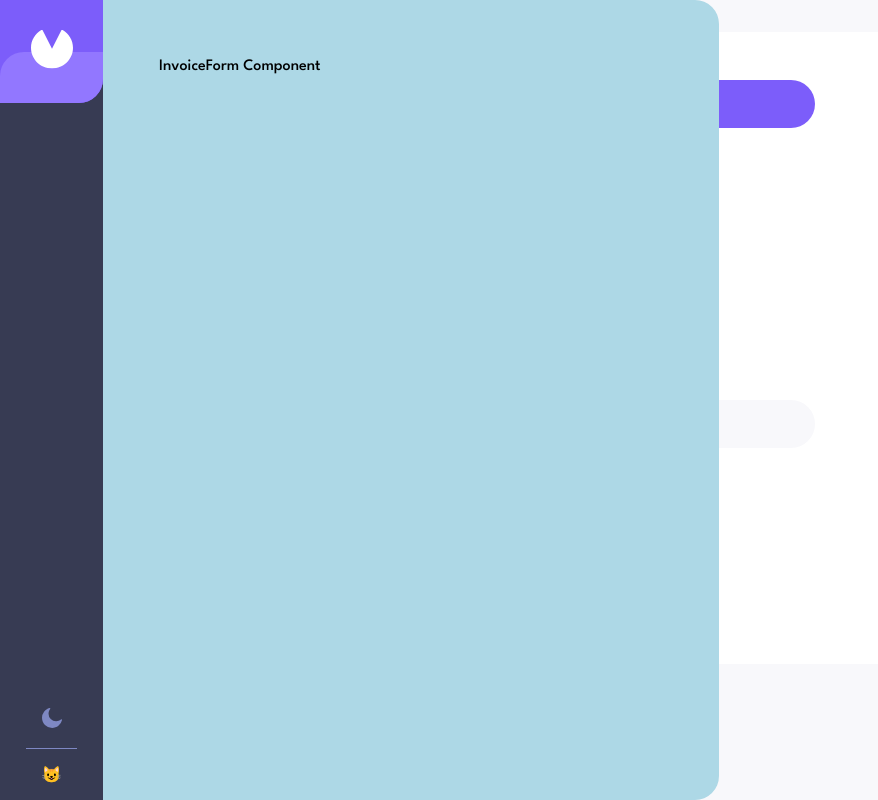
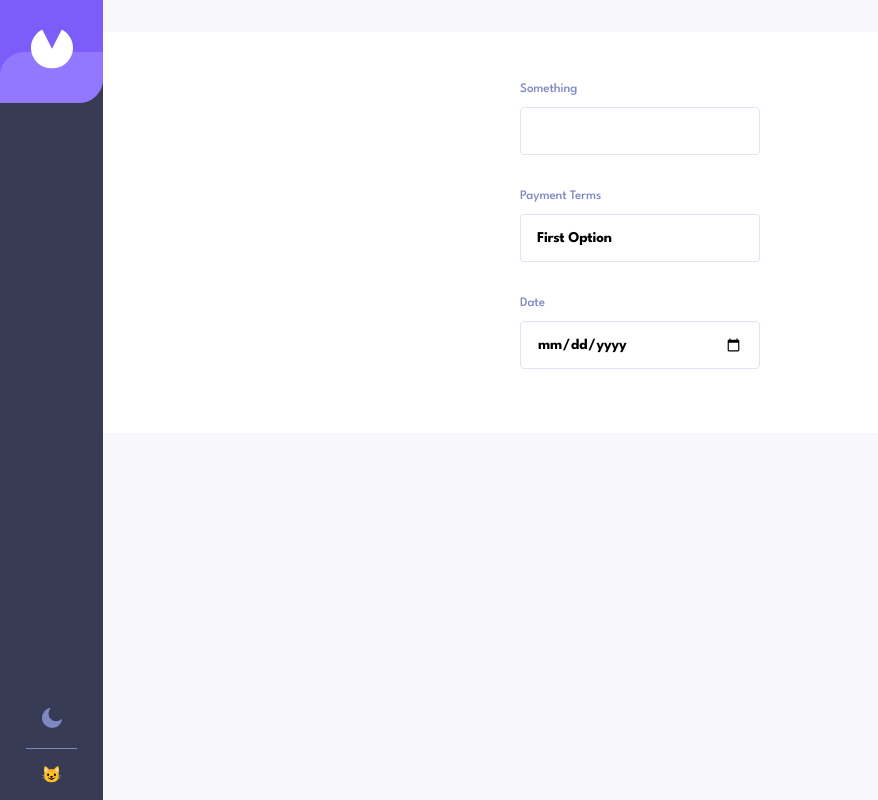
Before and after one commit to billybenntt/portfolio-project-6-invoice_app, a React (Vite) app: page / in a window 1280 px wide. Shown: the whole page, without its empty margins (0-878 px from the left). Built offline with nearby package versions, Linux system fonts and the light colour scheme.

Commit message:
added form components

```diff
--- a/src/components/InvoiceForm.tsx
+++ b/src/components/InvoiceForm.tsx
@@ -1,6 +1,6 @@
 function InvoiceForm() {
   return (
-    <div className="invoice-form show">
+    <div className="invoice-form">
       <h2>InvoiceForm Component</h2>
     </div>
   )
--- /dev/null
+++ b/src/components/subcomponents/FormRow.tsx
@@ -0,0 +1,20 @@
+type formRow = {
+    label: string
+}
+
+
+function FormRow(props: formRow) {
+
+    const {label} = props
+
+
+    return (
+        <div className="form__row">
+            <label htmlFor="" className="form__label">{label}</label>
+            <input type="text" className="form__input"/>
+        </div>
+
+    )
+}
+
+export default FormRow
--- /dev/null
+++ b/src/components/subcomponents/FormRowSelect.tsx
@@ -0,0 +1,47 @@
+import React, {useState} from "react";
+
+type formRow = {
+    label: string
+}
+
+
+function FormRowSelect(props:    formRow) {
+
+    const [value, setValue] = useState("First Option");
+    const [show, setShow] = useState("hide");
+
+
+    const {label} = props
+
+    const handleToggle = () => {
+        setShow("show");
+    };
+
+    const handleOption = (value: string) => {
+        setValue(value)
+        setShow("");
+    }
+
+    const handleChange = (e: React.ChangeEvent<HTMLInputElement>) => {
+        // Update the state when the input value changes
+        console.log(e.target.value)
+        setShow("");
+    };
+
+
+    return (
+        <div className="form__row-select">
+            <label htmlFor="" className="form__label">{label}</label>
+            <input type="text" value={value} className="form__input" onClick={handleToggle} onChange={handleChange}/>
+            <ul className={`form__select ${show}`} onMouseLeave={() => setShow("")}>
+                <li className="form__select-item" onClick={() => handleOption("option 1")}>option 1</li>
+                <li className="form__select-item" onClick={() => handleOption("option 2")}>option 2</li>
+                <li className="form__select-item" onClick={() => handleOption("option 3")}>option 3</li>
+                <li className="form__select-item" onClick={() => handleOption("option 4")}>option 4</li>
+            </ul>
+        </div>
+
+    )
+}
+
+export default FormRowSelect
--- a/src/pages/EmptyPage.tsx
+++ b/src/pages/EmptyPage.tsx
@@ -1,6 +1,8 @@
 import Navbar from "../components/Navbar.tsx";
-import IconPlus from '../assets/icon-plus.svg'
+// import IconPlus from '../assets/icon-plus.svg'
 import InvoiceForm from "../components/InvoiceForm.tsx";
+import FormRow from "../components/subcomponents/FormRow.tsx";
+import FormRowSelect from "../components/subcomponents/FormRowSelect.tsx";
 
 function InvoicesMainPage() {
 
@@ -11,53 +13,61 @@ function InvoicesMainPage() {
             <InvoiceForm/>
             <main className="main-container" style={{backgroundColor: "white"}}>
                 <div style={{display: 'flex', flexDirection: 'column', gap: '1rem', padding: "3rem"}}>
-                    <button className="btn btn-primary-1">
-                    <span className="btn-img">
-                    <img src={IconPlus} alt="icon"/>
-                    </span>
-                        <span className="text-lg">New Invoice</span>
-                    </button>
+                    {/*<button className="btn btn-primary-1">*/}
+                    {/*<span className="btn-img">*/}
+                    {/*<img src={IconPlus} alt="icon"/>*/}
+                    {/*</span>*/}
+                    {/*    <span className="text-lg">New Invoice</span>*/}
+                    {/*</button>*/}
 
-                    <button className="btn btn-primary-2">
-                        <span className="text-lg">Mark As Paid</span>
-                    </button>
+                    {/*<button className="btn btn-primary-2">*/}
+                    {/*    <span className="text-lg">Mark As Paid</span>*/}
+                    {/*</button>*/}
 
-                    <button className="btn btn-secondary-1">
-                        <span className="text-lg">Delete</span>
-                    </button>
+                    {/*<button className="btn btn-danger-1">*/}
+                    {/*    <span className="text-lg">Delete</span>*/}
+                    {/*</button>*/}
 
-                    <button className="btn btn-accent-1">
-                        <span className="text-lg">Edit</span>
-                    </button>
+                    {/*<button className="btn btn-accent-1">*/}
+                    {/*    <span className="text-lg">Edit</span>*/}
+                    {/*</button>*/}
 
-                    <button className="btn btn-accent-2">
-                        <span className="text-lg">Save as Draft</span>
-                    </button>
+                    {/*<button className="btn btn-accent-2">*/}
+                    {/*    <span className="text-lg">Save as Draft</span>*/}
+                    {/*</button>*/}
 
-                    <button className="btn btn-accent-3">
-                        <img src={IconPlus} alt="icon"/>
-                        <span className="text-lg">Add New Item</span>
-                    </button>
+                    {/*<button className="btn btn-accent-3">*/}
+                    {/*    <img src={IconPlus} alt="icon"/>*/}
+                    {/*    <span className="text-lg">Add New Item</span>*/}
+                    {/*</button>*/}
 
-                    <div className="status success">
-                        <span className="status-icon"></span>
-                        <span className="text-lg">Paid</span>
-                    </div>
+                    {/*<div className="status success">*/}
+                    {/*    <span className="status-icon"></span>*/}
+                    {/*    <span className="text-lg">Paid</span>*/}
+                    {/*</div>*/}
 
-                    <div className="status warning">
-                        <span className="status-icon"></span>
-                        <span className="text-lg">Pending</span>
-                    </div>
+                    {/*<div className="status warning">*/}
+                    {/*    <span className="status-icon"></span>*/}
+                    {/*    <span className="text-lg">Pending</span>*/}
+                    {/*</div>*/}
 
-                    <div className="status draft">
-                        <span className="status-icon"></span>
-                        <span className="text-lg">Draft</span>
+                    {/*<div className="status draft">*/}
+                    {/*    <span className="status-icon"></span>*/}
+                    {/*    <span className="text-lg">Draft</span>*/}
+                    {/*</div>*/}
+
+
+                    <FormRow label="Something"/>
+                    <FormRowSelect label="Payment Terms"/>
+
+
+                    <div className="form__row">
+                        <label htmlFor="" className="form__label">Date</label>
+                        <input type="date" className="form__input"/>
                     </div>
 
 
                 </div>
-
-
             </main>
         </>
     )
--- a/src/pages/InvoicesMainPage.tsx
+++ b/src/pages/InvoicesMainPage.tsx
@@ -9,7 +9,6 @@ function InvoicesMainPage() {
         <>
             <Navbar/>
 
-
             <main className="main-container">
                 {isLoading ? <h1>Loading</h1> : <InvoiceList/>}
             </main>
--- a/src/styles/output.css
+++ b/src/styles/output.css
@@ -33,14 +33,14 @@ img {
   letter-spacing: -1px;
 }
 
-.text-xl, .invoice-list .invoice-list-center .invoice-list__header .invoice-list__title h2 {
+.text-xl, .invoice-card .invoice-card__body .total h2, .invoice-list .invoice-list-center .invoice-list__header .invoice-list__title h2 {
   font-weight: 700;
   font-size: 1.5rem;
   line-height: 1.375rem;
   letter-spacing: -0.75px;
 }
 
-.text-lg, .invoice-card .invoice-card-center h4, .invoice-list .invoice-list__empty p, .invoice-list .invoice-list-center .invoice-list__container .invoice-list__item .item__group h4, .invoice-list .invoice-list-center .invoice-list__header .invoice-list__control .control__filter h3 {
+.text-lg, .invoice-card .invoice-card-center h4, .invoice-list .invoice-list__empty p, .invoice-list .invoice-list-center .invoice-list__container .invoice-list__item .item__group h4, .invoice-list .invoice-list-center .invoice-list__header .invoice-list__control .control__filter h3, .form__row-select .form__input, .form__row .form__input {
   font-weight: 700;
   font-size: 0.938rem;
   letter-spacing: -0.25px;
@@ -54,7 +54,7 @@ img {
   line-height: 0.938rem;
 }
 
-.text-base, .invoice-card .invoice-card-center p, .invoice-list .invoice-list-center .invoice-list__container .invoice-list__item .item__group p, .invoice-list .invoice-list-center .invoice-list__header .invoice-list__title p {
+.text-base, .invoice-card .invoice-card__body .total p, .invoice-card .invoice-card-center p, .invoice-list .invoice-list-center .invoice-list__container .invoice-list__item .item__group p, .invoice-list .invoice-list-center .invoice-list__header .invoice-list__title p, .form__row-select .form__label, .form__row .form__label {
   font-weight: 400;
   font-size: 0.813rem;
   line-height: 1.125rem;
@@ -117,12 +117,12 @@ img {
   opacity: 0.8;
 }
 
-.btn-secondary-1 {
+.btn-danger-1 {
   width: 89px;
   color: #F8F8FB;
   background-color: #EC5757;
 }
-.btn-secondary-1:hover {
+.btn-danger-1:hover {
   background-color: #FF9797;
 }
 
@@ -200,6 +200,81 @@ img {
   width: 100px;
   display: block;
   background-color: #7E88C3;
+}
+
+.form__row {
+  width: 240px;
+  margin-bottom: 1rem;
+  display: flex;
+  row-gap: 0.563rem;
+  flex-direction: column;
+}
+.form__row .form__label {
+  color: #7E88C3;
+}
+.form__row .form__input {
+  outline: none;
+  font-family: inherit;
+  width: 100%;
+  height: 48px;
+  border: 1px solid #DFE3FA;
+  border-radius: 4px;
+  padding: 1rem;
+}
+.form__row .form__input:focus {
+  border: 1px solid #9277FF;
+}
+
+.form__row-select {
+  width: 240px;
+  margin-bottom: 1rem;
+  display: flex;
+  row-gap: 0.563rem;
+  flex-direction: column;
+}
+.form__row-select .form__label {
+  color: #7E88C3;
+}
+.form__row-select .form__input {
+  outline: none;
+  font-family: inherit;
+  position: relative;
+  width: 100%;
+  height: 48px;
+  border: 1px solid #DFE3FA;
+  border-radius: 4px;
+  padding: 1rem;
+}
+.form__row-select .form__input:focus {
+  border: 1px solid #9277FF;
+}
+.form__row-select .form__select {
+  border-radius: 8px;
+  border: 1px solid #DFE3FA;
+  cursor: pointer;
+  overflow: hidden;
+  display: none;
+  background-color: white;
+  box-shadow: 0 4px 6px -1px rgba(0, 0, 0, 0.1), 0 2px 4px -2px rgba(0, 0, 0, 0.1);
+  position: absolute;
+  width: 240px;
+  top: 265px;
+  z-index: 5;
+}
+.form__row-select .form__select.show {
+  display: flex;
+  flex-direction: column;
+}
+.form__row-select:hover {
+  display: flex;
+}
+.form__row-select .form__select-item {
+  height: 39px;
+  padding: 1rem;
+  border-bottom: 1px dotted #DFE3FA;
+}
+.form__row-select .form__select-item:hover {
+  color: #7C5DFA;
 }
 
 @media only screen and (min-width: 375px) {
@@ -394,13 +469,23 @@ body {
   flex-direction: column;
   row-gap: 2rem;
 }
+.invoice-card .invoice-card__body .body__group:nth-child(2) {
+  display: flex;
+  flex-direction: row;
+  column-gap: 5rem;
+  flex-wrap: wrap;
+}
 .invoice-card .invoice-card__body .subtotal {
   padding: 1.5rem;
   min-height: 74px;
-  height: 148px;
   background-color: #F8F8FB;
   border-start-start-radius: 8px;
   border-start-end-radius: 8px;
+}
+.invoice-card .invoice-card__body .subtotal__item {
+  display: flex;
+  align-items: end;
+  justify-content: space-between;
 }
 .invoice-card .invoice-card__body .total {
   border-end-start-radius: 8px;
@@ -409,6 +494,12 @@ body {
   color: #F8F8FB;
   height: 80px;
   background-color: #373B53;
+  display: flex;
+  justify-content: space-between;
+  align-items: center;
+}
+.invoice-card .invoice-card__body .total p {
+  color: #F8F8FB;
 }
 .invoice-card .invoice-card__controls {
   background-color: white;
@@ -417,6 +508,12 @@ body {
   margin-top: 3rem;
   width: 100%;
   left: 0;
+}
+.invoice-card .controls__center {
+  padding: 1rem;
+  margin: 0 auto;
+  display: flex;
+  column-gap: 1rem;
 }
 
 .invoice-form {
@@ -448,10 +545,10 @@ body {
     width: 80px;
   }
   .invoice-list .invoice-list-center {
-    width: 672px;
+    width: 688px;
   }
   .invoice-card .invoice-card-center {
-    width: 672px;
+    width: 688px;
   }
 }
 @media only screen and (min-width: 1024px) {
--- a/src/styles/scss/_utilities.scss
+++ b/src/styles/scss/_utilities.scss
@@ -100,7 +100,7 @@
 }
 
 
-.btn-secondary-1 {
+.btn-danger-1 {
   width: 89px;
   color: $accent-light-100;
   background-color: $danger-200;
@@ -207,6 +207,114 @@
 
 
 
+
+// FORMS
+
+.form__row {
+  width: 240px;
+  margin-bottom: 1rem;
+  display: flex;
+  row-gap: 0.563rem;
+  flex-direction: column;
+
+  .form__label {
+    color: $accent-light-400;
+    @extend .text-base
+  }
+
+  .form__input {
+    @extend .text-lg;
+    outline: none;
+    font-family: inherit;
+    width: 100%;
+    height: 48px;
+    border: 1px solid $accent-light-200;
+    border-radius: $rounded-sm;
+    padding: 1rem;
+
+    &:focus {
+      border: 1px solid $primary-100;
+    }
+  }
+
+}
+
+.form__row-select {
+  width: 240px;
+  margin-bottom: 1rem;
+  display: flex;
+  row-gap: 0.563rem;
+  flex-direction: column;
+
+  .form__label {
+    color: $accent-light-400;
+    @extend .text-base
+  }
+
+  .form__input {
+    @extend .text-lg;
+    outline: none;
+    font-family: inherit;
+    position: relative;
+    width: 100%;
+    height: 48px;
+    border: 1px solid $accent-light-200;
+    border-radius: $rounded-sm;
+    padding: 1rem;
+
+    &:focus {
+      border: 1px solid $primary-100;
+    }
+  }
+
+  .form__select {
+    border-radius: $rounded-lg;
+    border: 1px solid $accent-light-200;
+    cursor: pointer;
+    overflow: hidden;
+    display: none;
+    background-color: white;
+    box-shadow: $box-shadow-1;
+    position: absolute;
+    width: 240px;
+    top: 265px;
+    z-index: 5;
+
+    &.show {
+      display: flex;
+      flex-direction: column;
+    }
+
+  }
+
+
+  &:hover {
+    display: flex;
+  }
+
+
+  .form__select-item {
+    height: 39px;
+    padding: 1rem;
+    border-bottom: 1px dotted $accent-light-200;
+
+    &:hover {
+      color: $primary-200;
+    }
+
+  }
+
+
+}
+
+.form__row-date{
+
+}
+
+
+
+
+
 @media only screen and (min-width: map-get($breakpoints, "sm")) {
   .mobile {
     display: flex;
--- a/src/styles/scss/setup/_variables.scss
+++ b/src/styles/scss/setup/_variables.scss
@@ -16,14 +16,11 @@ $danger-100: #FF9797;
 $danger-200: #EC5757;
 $success-100: #33D69F;
 $warning-100: #FF8F00;
-
 $font-sans: 'League Spartan', sans-serif;
 $font-serif: serif;
 $font-mono: monospace;
-
-
 $max-w-sm: 327px;
-$max-w-md: 672px;
+$max-w-md: 688px;
 $max-w-lg: 730px;
 $rounded-sm: 4px;
 $rounded-md: 6px;
```
Also changed, not shown: src/components/InvoiceCard.tsx (+62 -3 lines), src/styles/scss/_layout.scss (+35 -1 lines), src/styles/scss/_reset.scss (line endings or trailing spaces). Lines whose indentation alone changed are shown as unchanged.
